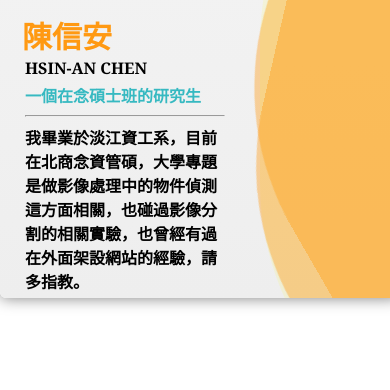
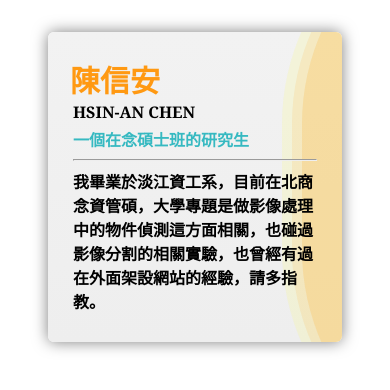
Before and after one commit to Da-Xiong-Chen/hachen, a plain HTML site: page index.html in a window 390 px wide. Shown: the part 998-1388 px from the top of the page. Before the commit the page ends 1344 px from the top, so only its background shows below. Drawn offline with Linux system fonts and the light colour scheme.

Commit message:
Fix mobile profile card spacing and layout

```diff
--- a/index.html
+++ b/index.html
@@ -6,7 +6,7 @@
     <meta http-equiv="X-UA-Compatible" content="IE=edge">
     <meta name="viewport" content="width=device-width, initial-scale=1.0">
     <title>Hsin-An-Chen web</title>
-    <link rel="stylesheet" href="./styles.css?v=20261115-1">
+    <link rel="stylesheet" href="./styles.css?v=20261116-2">
 
     <link rel="stylesheet" href="./css/site-header.css?v=20261113-1">
     <script src="./site-header.js?v=20261113-1" defer></script>
--- a/styles.css
+++ b/styles.css
@@ -910,3 +910,58 @@ body {
 body.site-page.site-home {
   padding-bottom: 48px;
 }
+
+/* 窄螢幕名片：四周保留 48px */
+@media (max-width: 520px) {
+  .site-home > .card-social {
+    margin-bottom: 0;
+  }
+
+  .site-home > .namecard {
+    box-sizing: border-box;
+    width: calc(100% - 96px);
+    height: auto;
+    min-height: 310px;
+    margin: 48px auto 0;
+    transition: none;
+  }
+
+  .site-home .namecard .intro {
+    padding-right: 0;
+  }
+
+  .site-home .namecard > :not(.wave) {
+    position: relative;
+    z-index: 1;
+  }
+
+  .site-home .namecard .wave {
+    top: -160px;
+    right: -660px;
+    bottom: -160px;
+    left: auto;
+    height: auto;
+    margin: 0;
+    opacity: 0.18;
+    animation: none;
+    transform: none;
+  }
+
+  .site-home .namecard .wave.-two {
+    right: -640px;
+    opacity: 0.1;
+  }
+
+  .site-home .namecard .wave.-three {
+    right: -650px;
+    opacity: 0.12;
+  }
+
+  .site-home .namecard:hover {
+    transform: none;
+  }
+
+  .site-home .namecard:hover .wave.right {
+    left: auto;
+  }
+}
```
